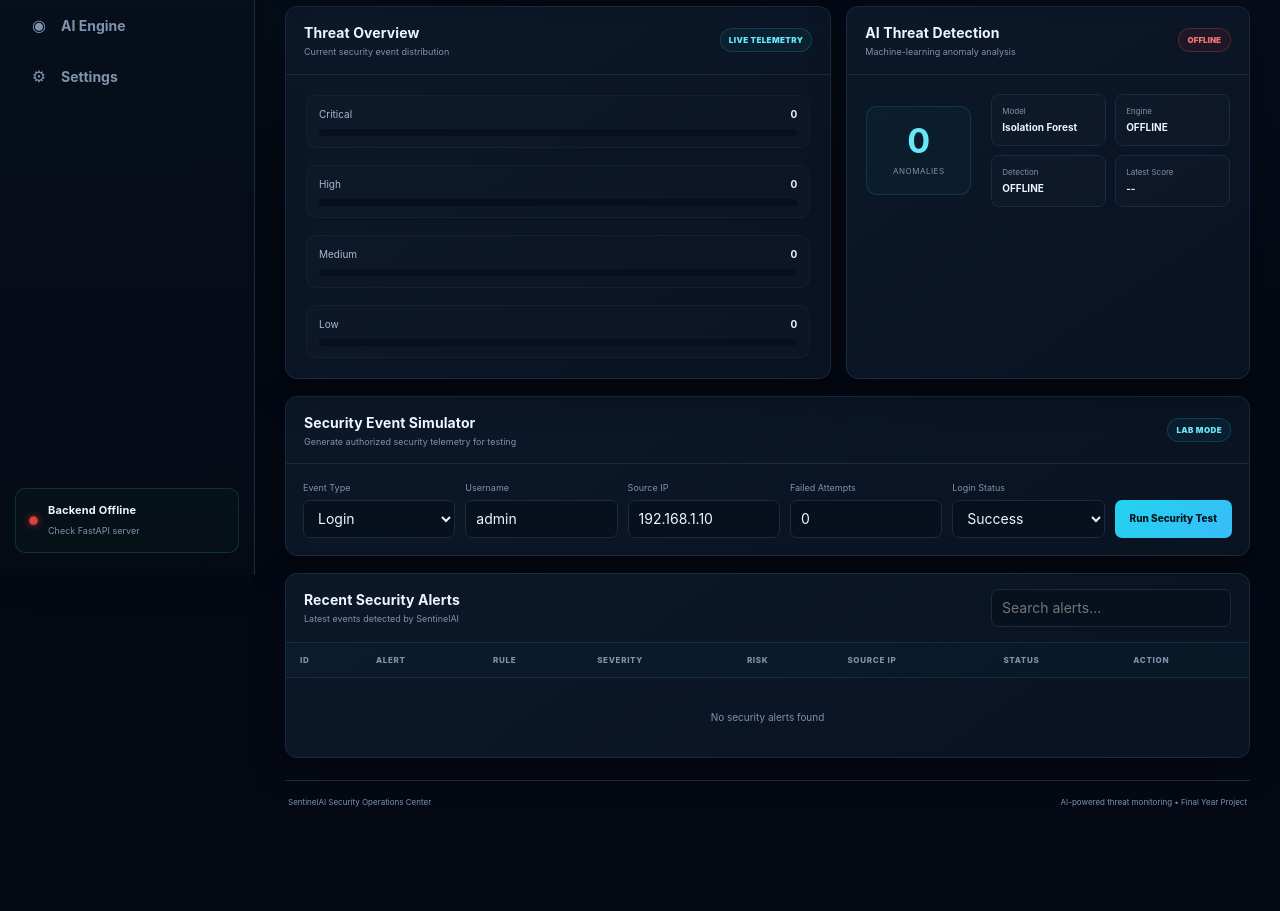
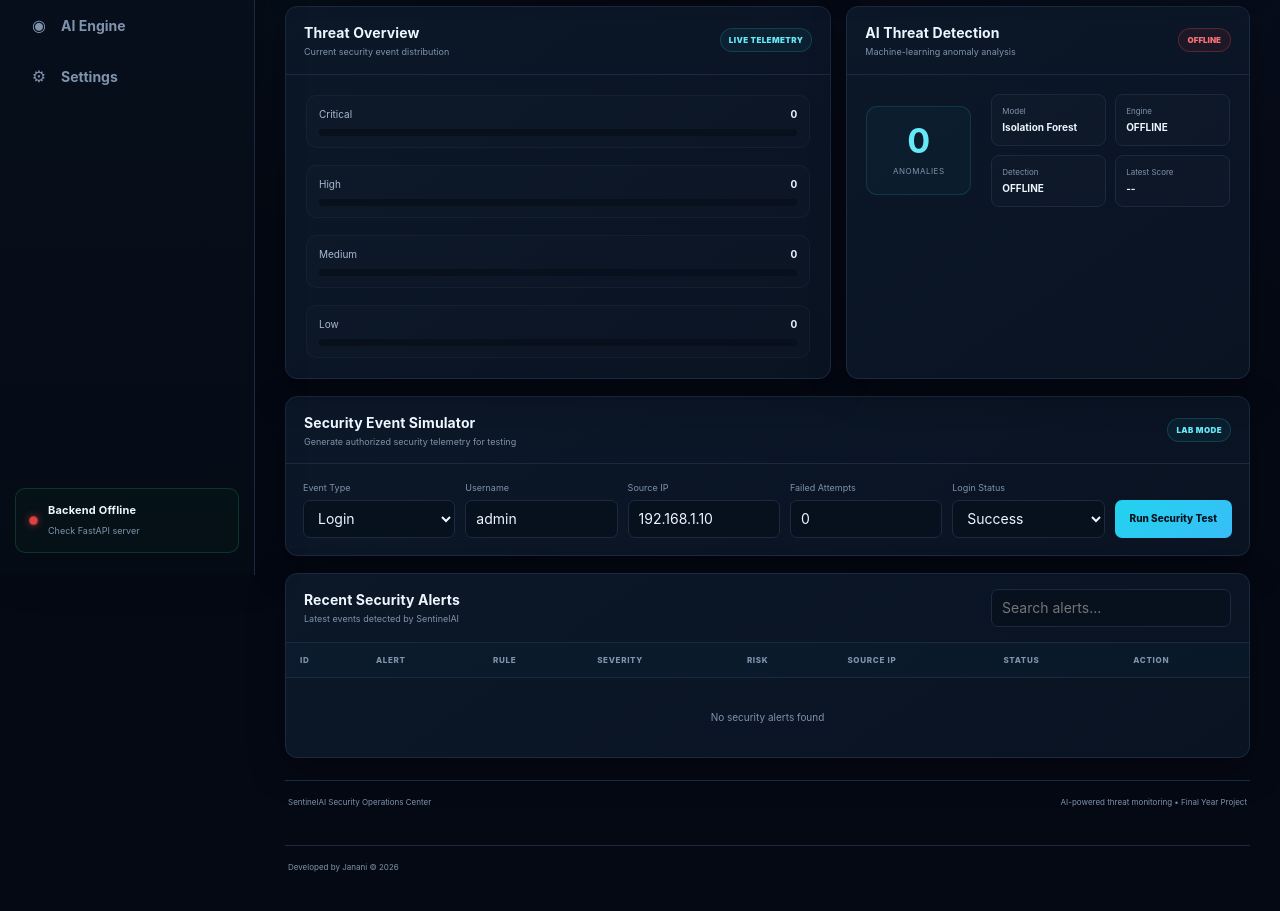
Before and after one commit to JANANIOWNWAY2026/-JAN-SentinelAI-SOC, a plain HTML site: page frontend/index.html in a window 1280 px wide. Shown: the part 225-1136 px from the top of the page. Before the commit the page ends 1073 px from the top, so only its background shows below. Drawn offline with Linux system fonts and the light colour scheme; files that its build step writes are made by us from their sources; no server answers; files whose address does not match are found by name.

Commit message:
Initial commit - SentinelAI SOC

```diff
--- a/frontend/index.html
+++ b/frontend/index.html
@@ -1546,7 +1546,12 @@
 
             </footer>
 
-
+            <footer class="app-footer">
+                <span>
+                    Developed by Janani © 2026
+                </span>
+
+            </footer>
         </main>
 
 
@@ -1751,8 +1756,6 @@
 
     <script src="/assets/app.js" defer>
     </script>
-
-
 </body>
 
 </html>
```
